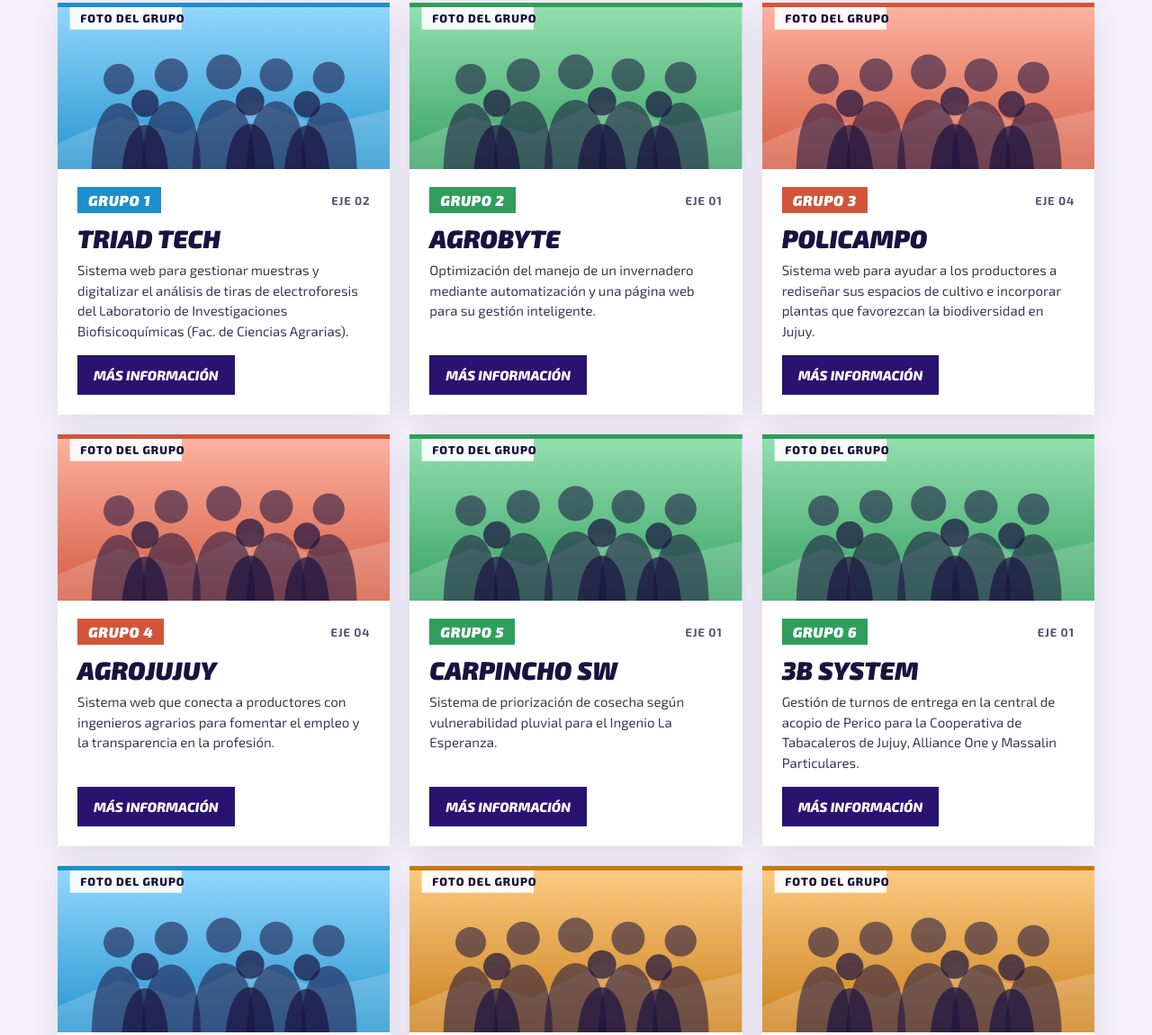
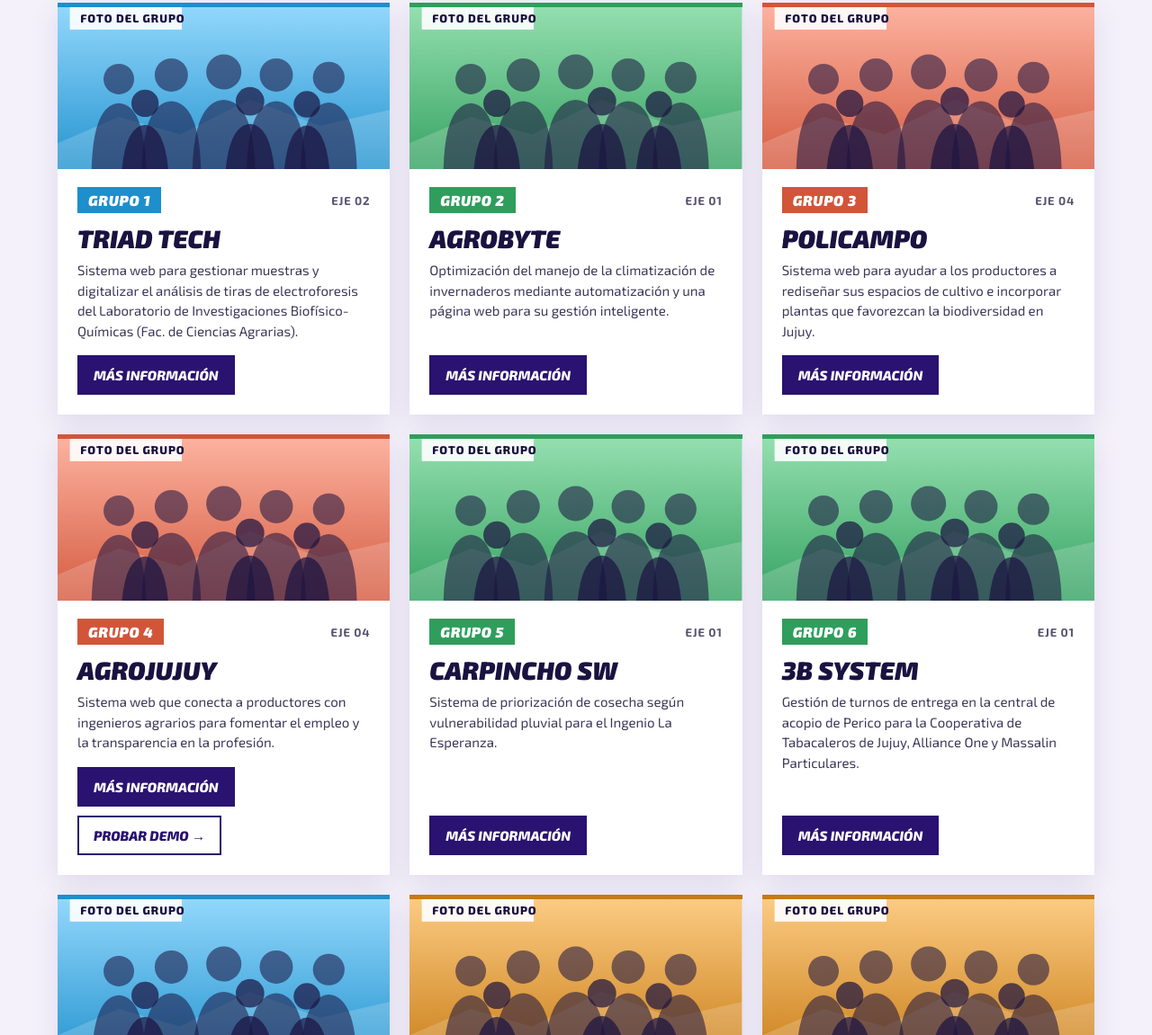
Before and after one commit to ValentinaEstrella0/expotecnoa2026, a plain HTML site: page index.html in a window 1280 px wide. Shown: the part 1725-2876 px from the top of the page at 90% size. Drawn offline with Linux system fonts and the light colour scheme.

Commit message:
Actualiza la vista de muestra con las correcciones de los grupos 1, 2 y 4
Co-Authored-By: Claude Opus 5.5 <noreply@anthropic.com>
Claude-Session: https://claude.ai/code/session_01B9eeXHXMtSGQRj2Jq7pUQQ

```diff
--- a/index.html
+++ b/index.html
@@ -596,7 +596,7 @@ html{scroll-behavior:smooth}
 <div class="cuerpo">
 <div class="meta"><span class="chip" style="background: #1D8FCC">Grupo 1</span><span class="grupo">Eje 02</span></div>
 <h3>Triad Tech</h3>
-<p>Sistema web para gestionar muestras y digitalizar el análisis de tiras de electroforesis del Laboratorio de Investigaciones Biofisicoquímicas (Fac. de Ciencias Agrarias).</p>
+<p>Sistema web para gestionar muestras y digitalizar el análisis de tiras de electroforesis del Laboratorio de Investigaciones Biofísico-Químicas (Fac. de Ciencias Agrarias).</p>
 <div class="acciones"><button type="button" class="btn-info" data-abrir="dlg-1" aria-haspopup="dialog">Más información</button></div>
 </div>
 </article>
@@ -605,7 +605,7 @@ html{scroll-behavior:smooth}
 <div class="cuerpo">
 <div class="meta"><span class="chip" style="background: #2F9E5C">Grupo 2</span><span class="grupo">Eje 01</span></div>
 <h3>AgroByte</h3>
-<p>Optimización del manejo de un invernadero mediante automatización y una página web para su gestión inteligente.</p>
+<p>Optimización del manejo de la climatización de invernaderos mediante automatización y una página web para su gestión inteligente.</p>
 <div class="acciones"><button type="button" class="btn-info" data-abrir="dlg-2" aria-haspopup="dialog">Más información</button></div>
 </div>
 </article>
@@ -624,7 +624,7 @@ html{scroll-behavior:smooth}
 <div class="meta"><span class="chip" style="background: #D2553A">Grupo 4</span><span class="grupo">Eje 04</span></div>
 <h3>AgroJujuy</h3>
 <p>Sistema web que conecta a productores con ingenieros agrarios para fomentar el empleo y la transparencia en la profesión.</p>
-<div class="acciones"><button type="button" class="btn-info" data-abrir="dlg-4" aria-haspopup="dialog">Más información</button></div>
+<div class="acciones"><button type="button" class="btn-info" data-abrir="dlg-4" aria-haspopup="dialog">Más información</button><a class="btn-demo" href="https://agrojujuy-mvp.onrender.com/" target="_blank" rel="noopener">Probar demo →</a></div>
 </div>
 </article>
 <article class="proyecto" data-eje="01" style="border-top: 5px solid #2F9E5C">
@@ -717,7 +717,7 @@ html{scroll-behavior:smooth}
 <div class="meta"><span class="chip" style="background: #1D8FCC">Grupo 1</span><span class="grupo">Eje 02 · Datos y sistemas de información</span></div>
 <h3 id="t-1">Triad Tech</h3>
 <h4>Dónde trabajaron</h4>
-<p>Trabajaron con el Laboratorio de Investigaciones Biofisicoquímicas de la Facultad de Ciencias Agrarias (UNJu), que analiza muestras con tiras de electroforesis. Propusieron un sistema para ordenar esas muestras y pasar el análisis a digital.</p>
+<p>Trabajaron con el Laboratorio de Investigaciones Biofísico-Químicas de la Facultad de Ciencias Agrarias (UNJu), que determina perfiles metabólicos de camélidos y ovinos de la Puna mediante electroforesis en tiras de acetato de celulosa. Propusieron un sistema web que centraliza la trazabilidad de las muestras y reemplaza el análisis manual por densitometría digital mediante procesamiento de imágenes.</p>
 <h4>Integrantes</h4>
 <ul class="integrantes"><li><span>Pedro Santiago Chauque</span><span class="carrera">Ing. Informática</span></li><li><span>Nicole Magali Gimenez</span><span class="carrera">Ing. Informática</span></li><li><span>Ariel Angel Gabriel Llampa</span><span class="carrera">Ing. Informática</span></li><li><span>Ramiro Maximiliano Ávila</span><span class="carrera">Ing. Informática</span></li><li><span>Enzo Aramayo</span><span class="carrera">Lic. en Sistemas</span></li><li><span>Agustin Alejandro Antonio Callata</span><span class="carrera">Ing. Industrial</span></li><li><span>Matías Julian Garzón</span><span class="carrera">Ing. Industrial</span></li><li><span>Luna Adriana Tejerina</span><span class="carrera">Ing. Industrial</span></li></ul>
 <div class="acciones"><button type="button" class="btn-sec" data-cerrar>Volver a los proyectos</button></div>
@@ -729,7 +729,7 @@ html{scroll-behavior:smooth}
 <div class="meta"><span class="chip" style="background: #2F9E5C">Grupo 2</span><span class="grupo">Eje 01 · Procesos agroindustriales</span></div>
 <h3 id="t-2">AgroByte</h3>
 <h4>Dónde trabajaron</h4>
-<p>Trabajaron sobre la producción en invernadero, donde el cuidado de los cultivos depende de controles constantes. Propusieron automatizar ese manejo y controlarlo todo desde una página web.</p>
+<p>Trabajaron sobre la producción en invernaderos, donde el clima interior hay que controlarlo todo el tiempo. Propusieron automatizar la climatización y gestionarla desde una página web.</p>
 <h4>Integrantes</h4>
 <ul class="integrantes"><li><span>Franco Gabriel Ortega</span><span class="carrera">Ing. Informática</span></li><li><span>Moises Esteban Nicolas Quispe Rojas</span><span class="carrera">Ing. Informática</span></li><li><span>Edgar Maximiliano Copas</span><span class="carrera">Ing. Informática</span></li><li><span>Máximo Tomás Martínez</span><span class="carrera">Ing. Informática</span></li><li><span>Noelia Luisa Elvira Bonilla</span><span class="carrera">Lic. en Sistemas</span></li><li><span>Karina Anabel Argota</span><span class="carrera">Ing. Industrial</span></li><li><span>Jose Pablo Mendez</span><span class="carrera">Ing. Industrial</span></li><li><span>Franco Damian Rojas</span><span class="carrera">Ing. Industrial</span></li></ul>
 <div class="acciones"><button type="button" class="btn-sec" data-cerrar>Volver a los proyectos</button></div>
@@ -756,7 +756,7 @@ html{scroll-behavior:smooth}
 <p>Trabajaron con productores y con ingenieros agrarios de la provincia. La plataforma los pone en contacto para generar más trabajo y que la oferta de profesionales sea clara para todos.</p>
 <h4>Integrantes</h4>
 <ul class="integrantes"><li><span>Jose Humberto Ventura</span><span class="carrera">Ing. Informática</span></li><li><span>Pablo Damian Choque</span><span class="carrera">Ing. Informática</span></li><li><span>Jonatan Marcelino Martin Perez Apumaita</span><span class="carrera">Ing. Informática</span></li><li><span>Luis Fernando José Salva Solano</span><span class="carrera">Ing. Informática</span></li><li><span>Nicolás Daniel Taritolay</span><span class="carrera">Lic. en Sistemas</span></li><li><span>Selene Guadalupe Andrade</span><span class="carrera">Ing. Industrial</span></li><li><span>Ulises Francisco Cayón</span><span class="carrera">Ing. Industrial</span></li><li><span>Raul Rene Morales</span><span class="carrera">Ing. Industrial</span></li></ul>
-<div class="acciones"><button type="button" class="btn-sec" data-cerrar>Volver a los proyectos</button></div>
+<div class="acciones"><a class="btn-demo" href="https://agrojujuy-mvp.onrender.com/" target="_blank" rel="noopener">Probar demo →</a><button type="button" class="btn-sec" data-cerrar>Volver a los proyectos</button></div>
 </div>
 </dialog>
 <dialog id="dlg-5" class="detalle" aria-labelledby="t-5">
```
